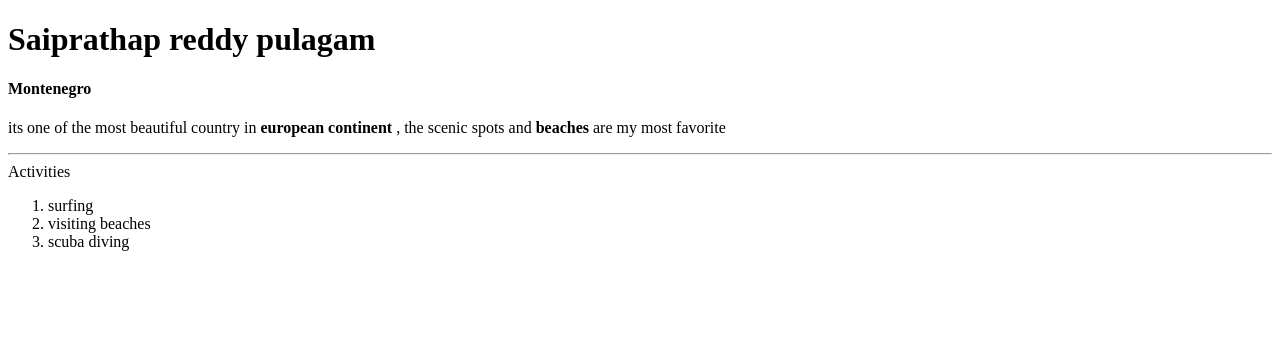
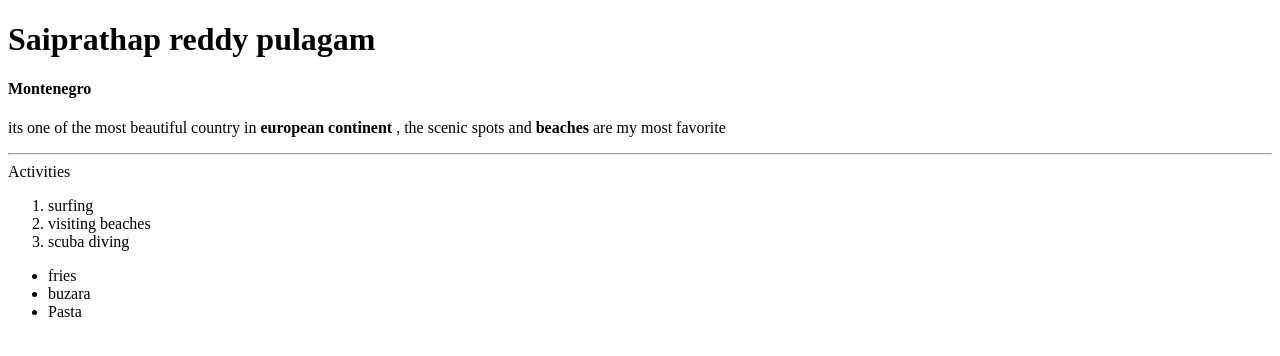
Before and after one commit to 44-563-WebApps-F23/44563-webapps-f23-assignment3-PRATHAP4422, a plain HTML site: page index.html in a window 1280 px wide. Drawn offline with Linux system fonts and the light colour scheme.

Commit message:
changes made

```diff
--- a/index.html
+++ b/index.html
@@ -14,6 +14,13 @@
     <li>visiting beaches</li>
     <li>scuba diving</li>
 </ol>
+<ul>
+    <li>fries</li>
+    <li>buzara
+
+    </li>
+    <li>Pasta</li>
+</ul>
     </body>
 
 </html>
```
